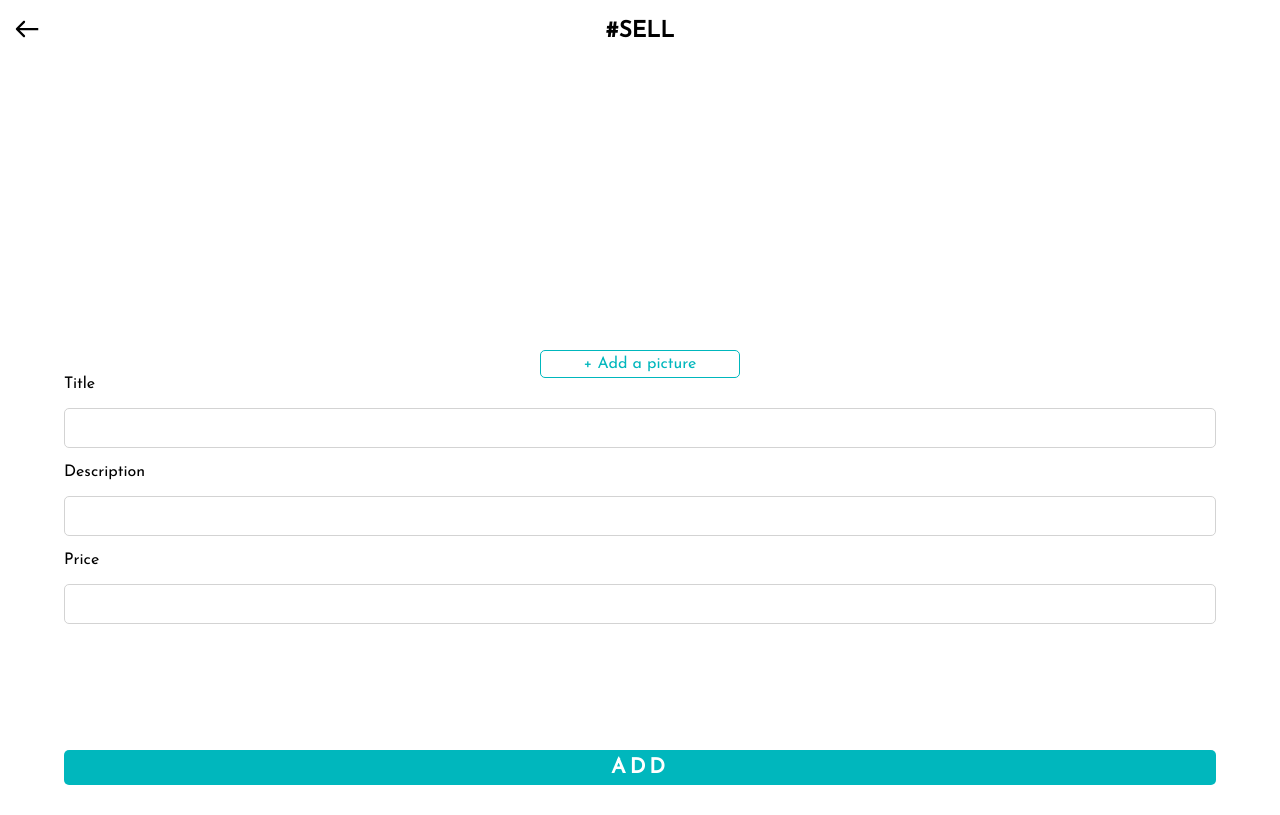
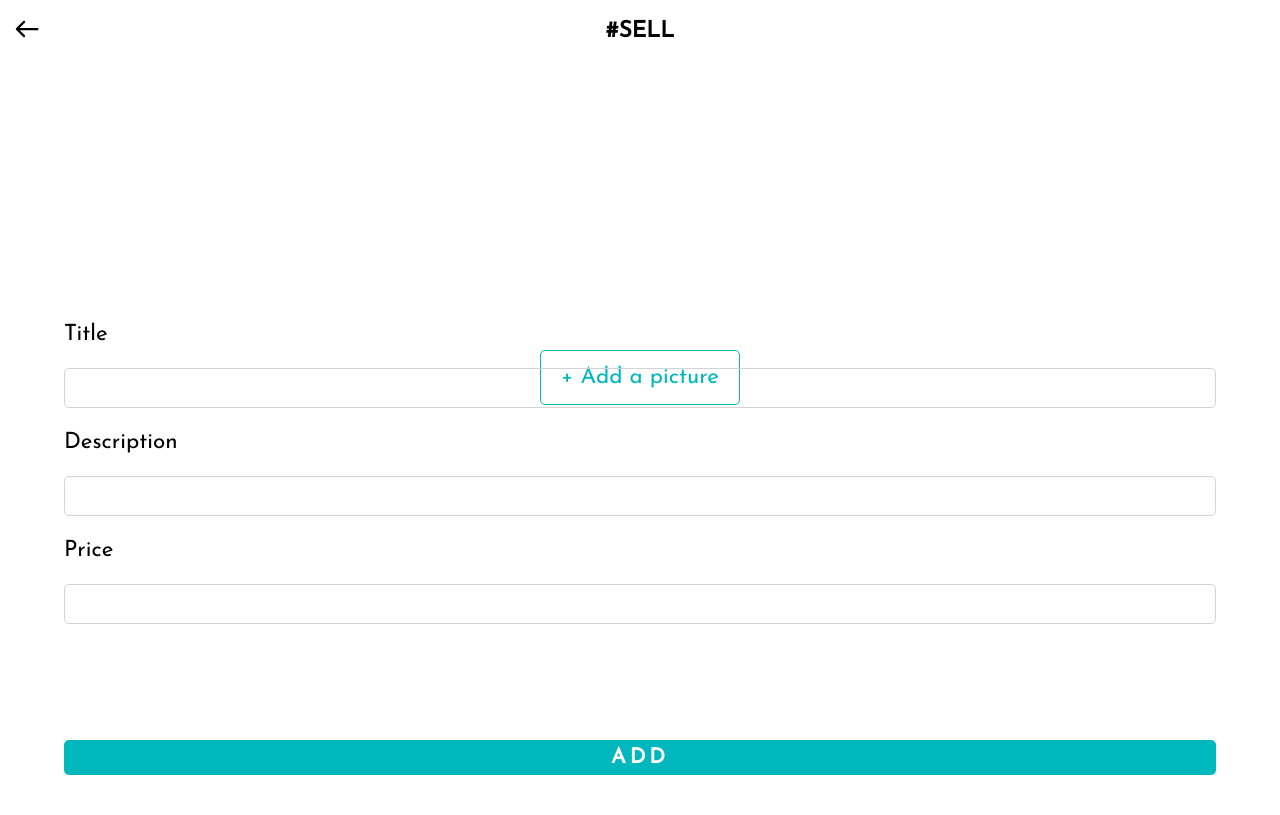
Before and after one commit to Emacdyz/Ducky-Bay, a React (Create React App) app in the folder client/: page /upload in a window 1280 px wide. Built offline with nearby package versions, Linux system fonts and the light colour scheme.

Commit message:
mediaqueries for tablet are done on the upload page

```diff
--- a/client/src/components/PostNewAd.jsx
+++ b/client/src/components/PostNewAd.jsx
@@ -64,7 +64,7 @@ class PostNewAd extends PureComponent {
 
 				<div className="add-picture">
 					<input type="file" name="gallery" id="gallery" onChange={ this.handleUpload } />
-					{ this.state.imageSrc && <img className="picture"src={this.state.imageSrc} alt="preview" style={{height: 200}}/>}
+					{ this.state.imageSrc && <img className="picture"src={this.state.imageSrc} alt="preview" />}
 					{!this.state.imageSrc && <p> + Add a picture </p>}
 				</div>
 
@@ -80,7 +80,7 @@ class PostNewAd extends PureComponent {
 					<input type="text" name="price" id="price" onChange={ this.handleChange } />
 				</div>
 
-				<button className= 'submit-form' onClick={this.handleSubmit}>ADD</button>
+				<button className= 'submit-button' onClick={this.handleSubmit}>ADD</button>
 			</form>
 			</div>
 
--- a/client/src/css/uploadForm.css
+++ b/client/src/css/uploadForm.css
@@ -23,6 +23,7 @@
 .picture {
     margin: 0 auto;
     text-align: center;
+    height: 200px;
     position: absolute;
     top: 60px;
     right: 0;
@@ -52,10 +53,34 @@ input[type="text"]:focus {
     border-color: #00B7BD;
     transition:  0.25s ease-out, 0.25s ease-out 0.25s;
 }
-.submit-form {
+.submit-button {
     position: absolute;
     left: 0;
     right: 0;
     margin: auto;
-    bottom: 15px;
+    bottom: 20px;
 }
+
+/* Media queries */
+@media screen and (min-width: 700px) {
+    .add-picture p {
+        padding: 15px 20px;
+        font-size: 1.4em;
+    }
+    .picture {
+        margin: 10% auto;
+        height: 300px;
+        text-align: center;
+        position: absolute;
+        top: 60px;
+        right: 0;
+        left: 0;
+    }
+    .field p {
+        font-size: 1.4em;
+    }
+    .submit-button {
+        bottom: 25px;
+    }
+
+}
```
